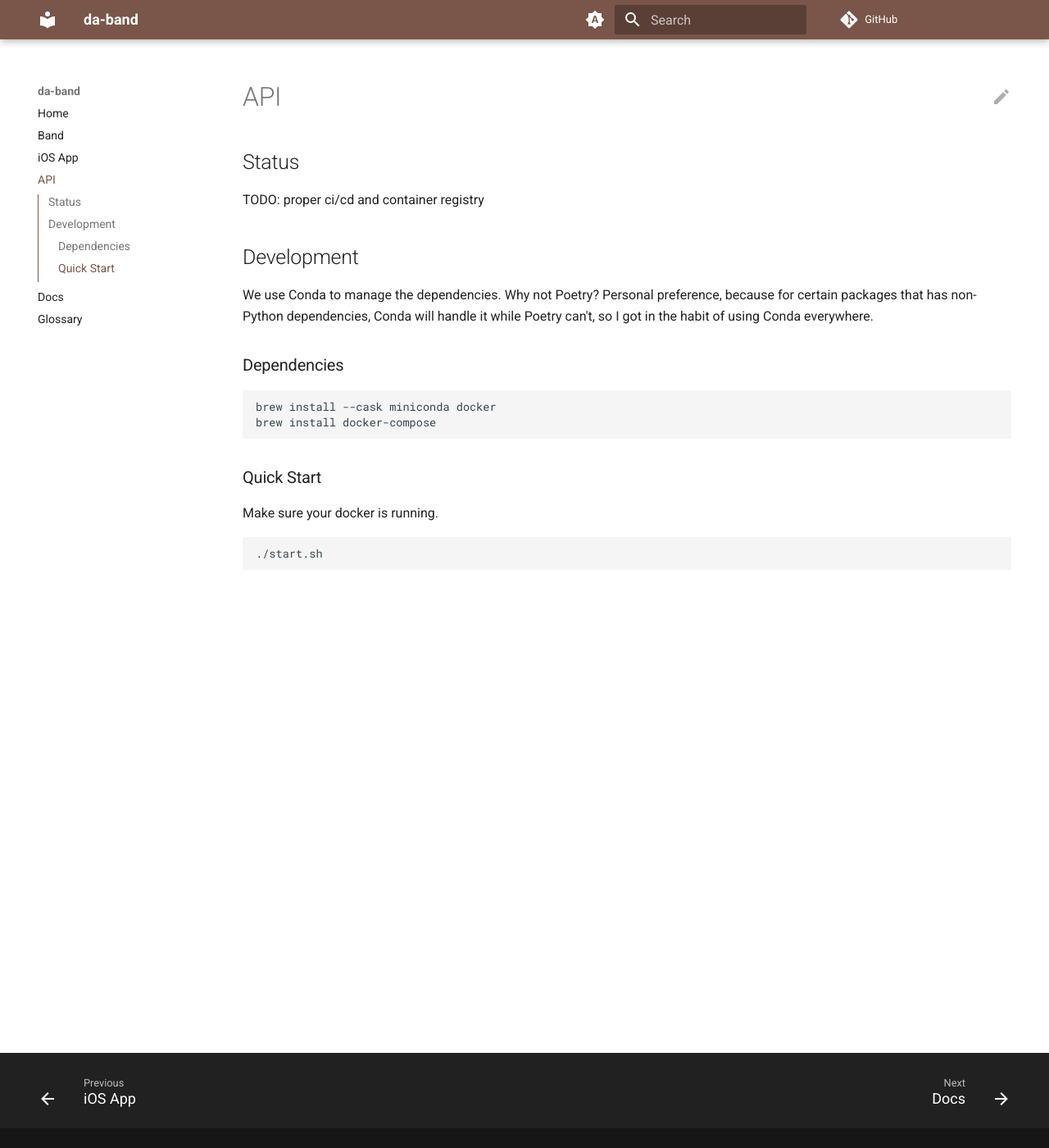
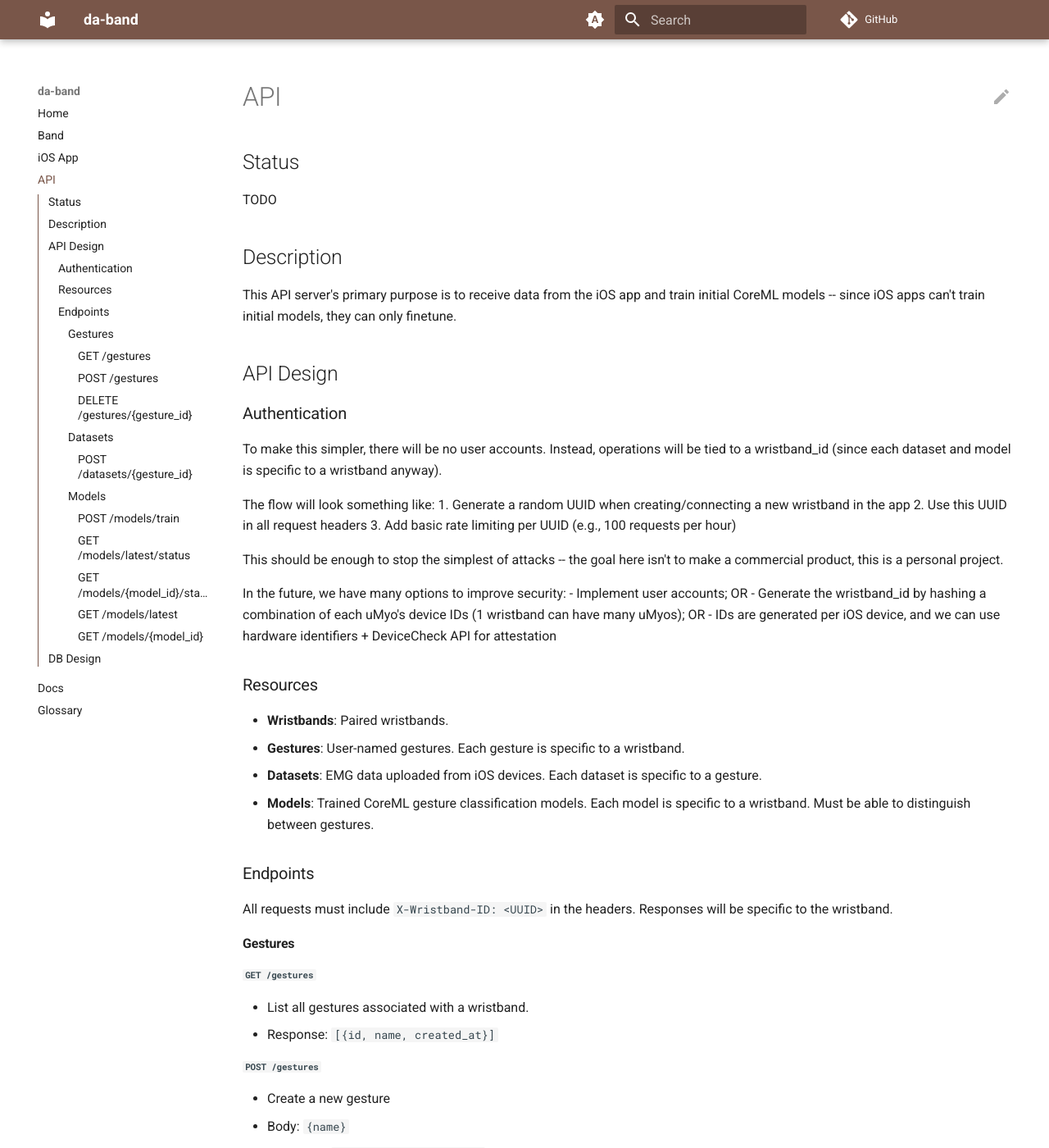
Before and after one commit to davay/da-band, an MkDocs documentation site: the page built from docs/docs/api.md, in a window 1280 px wide and 1400 px high. Shown: the whole window at 82% size. Built offline with MkDocs 1.6.1 and Material for MkDocs 9.7.7, drawn with Linux system fonts in a browser that asks for light colours; comment, search, counter and statistics services are not loaded; some of the changed text lies outside the part shown.

Commit message:
checkpoint: api and db design (#10)

````diff
--- a/docs/docs/api.md
+++ b/docs/docs/api.md
@@ -1,22 +1,121 @@
 ## Status
 
-TODO: proper ci/cd and container registry
+TODO
 
-## Development
+## Description
 
-We use Conda to manage the dependencies. Why not Poetry? Personal preference, because for certain packages that has non-Python dependencies, Conda will handle it while Poetry can't, so I got in the habit of using Conda everywhere.
+This API server's primary purpose is to receive data from the iOS app and train initial CoreML models
+-- since iOS apps can't train initial models, they can only finetune.
 
-### Dependencies
+## API Design
 
-```
-brew install --cask miniconda docker
-brew install docker-compose
-```
+### Authentication
 
-### Quick Start
+To make this simpler, there will be no user accounts.
+Instead, operations will be tied to a wristband_id (since each dataset and model is specific to a wristband anyway).
 
-Make sure your docker is running.
+The flow will look something like:
+1. Generate a random UUID when creating/connecting a new wristband in the app
+2. Use this UUID in all request headers
+3. Add basic rate limiting per UUID (e.g., 100 requests per hour)
 
-```
-./start.sh
-```
+This should be enough to stop the simplest of attacks -- the goal here isn't to make a commercial product, this is a personal project.
+
+In the future, we have many options to improve security:
+- Implement user accounts; OR
+- Generate the wristband_id by hashing a combination of each uMyo's device IDs (1 wristband can have many uMyos); OR
+- IDs are generated per iOS device, and we can use hardware identifiers + DeviceCheck API for attestation
+
+### Resources
+
+- **Wristbands**: Paired wristbands.
+- **Gestures**: User-named gestures. Each gesture is specific to a wristband.
+- **Datasets**: EMG data uploaded from iOS devices. Each dataset is specific to a gesture.
+- **Models**: Trained CoreML gesture classification models. Each model is specific to a wristband. Must be able to distinguish between gestures.
+
+### Endpoints
+
+All requests must include `X-Wristband-ID: <UUID>` in the headers. Responses will be specific to the wristband.
+
+#### Gestures
+
+##### `GET /gestures`
+
+- List all gestures associated with a wristband.
+- Response: `[{id, name, created_at}]`
+
+##### `POST /gestures`
+
+- Create a new gesture
+- Body: `{name}`
+- Response: `{id, name, created_at}`
+
+##### `DELETE /gestures/{gesture_id}`
+
+- Delete a gesture and all of its associated datasets and models (DANGEROUS!)
+- Response: `204 No Content`
+
+#### Datasets
+
+##### `POST /datasets/{gesture_id}`
+
+- Upload EMG data samples for a specific gesture
+- Body: CSV file
+- Response: `{id, gesture_id, created_at}`
+
+#### Models
+
+##### `POST /models/train`
+
+- Triggers training a new model
+- Body: `{gestures: [gesture_ids]}` (which gestures to include, maybe make it optional to use all gestures?)
+- Response: `{id, version, status: "training"}`
+
+##### `GET /models/latest/status`
+
+- Get status of latest model (e.g., training progress, ETA)
+- Response: `{id, version, status, progress, eta}`
+
+##### `GET /models/{model_id}/status`
+
+- Get status of specific model (e.g., training progress, ETA)
+- Response: `{id, version, status, progress, eta}`
+
+##### `GET /models/latest`
+
+- Download latest completed CoreML model
+- Response: CoreML model file
+
+##### `GET /models/{model_id}`
+
+- Download specific completed CoreML model
+- Response: CoreML model file
+
+## DB Design
+
+- Wristband:
+    - id | PK
+    - created_at
+
+- Gesture:
+    - id | PK
+    - wristband_id | FK
+    - name
+    - created_at
+
+- Dataset:
+    - id | PK
+    - gesture_id | FK
+    - file_path (datasets will be stored as CSV on the server)
+    - created_at
+
+- Model:
+    - id | PK
+    - wristband_id | FK
+    - version
+    - file_path (trained CoreML models)
+    - created_at
+
+- ModelGesture: (junction table, to track which gestures can be recognized by a model, each model can have many versions)
+    - model_id | PK, FK
+    - gesture_id | PK, FK
````
